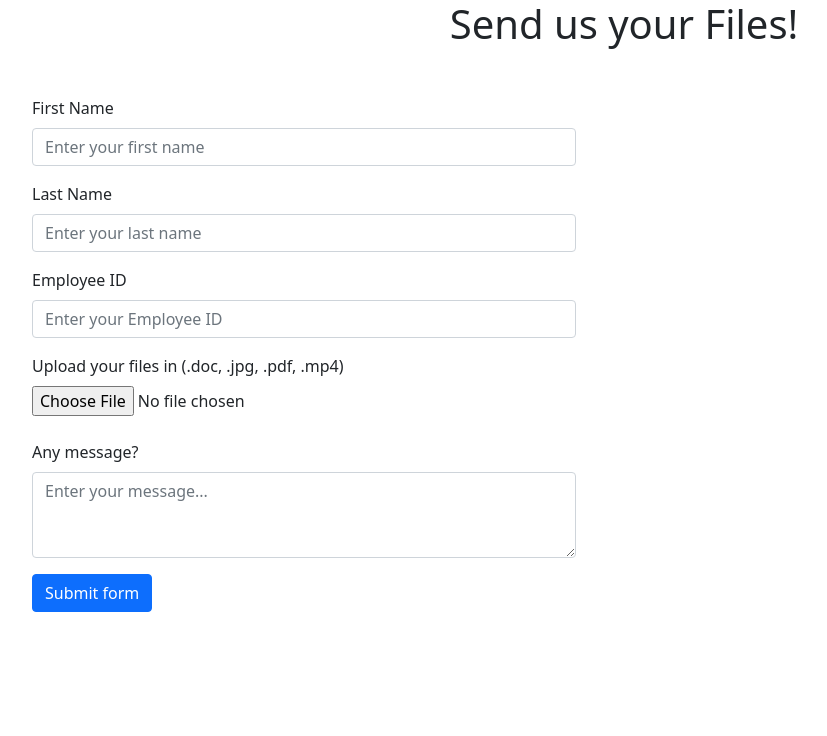
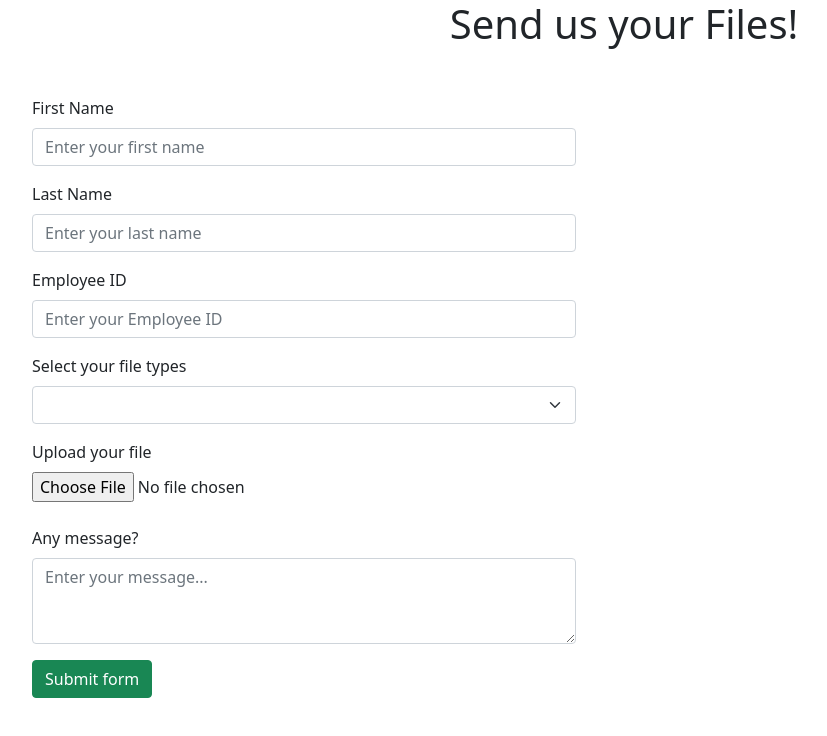
Before and after one commit to powartejas1402/Project_Dashboard, a React (Create React App) app: page / in a window 1280 px wide. Shown: the top 736 px of the page, without its empty margins (16-843 px from the left). Built offline with nearby package versions, Linux system fonts and the light colour scheme.

Commit message:
added api

```diff
--- a/package.json
+++ b/package.json
@@ -2,13 +2,15 @@
   "name": "appproject",
   "version": "0.1.0",
   "private": true,
-  "homepage" : "https://powartejas1402.github.io/Project_Dashboard",
+  "homepage": "https://powartejas1402.github.io/Project_Dashboard",
   "dependencies": {
     "@testing-library/jest-dom": "^4.2.4",
     "@testing-library/react": "^9.5.0",
     "@testing-library/user-event": "^7.2.1",
+    "axios": "^0.20.0",
     "bootstrap": "^5.0.0-alpha1",
     "react": "^16.13.1",
+    "react-async": "^10.0.1",
     "react-dom": "^16.13.1",
     "react-router-dom": "^5.2.0",
     "react-scripts": "3.4.3"
@@ -19,7 +21,7 @@
     "test": "react-scripts test",
     "eject": "react-scripts eject",
     "predeploy": "npm run build",
-    "deploy" : "gh-pages -d build"
+    "deploy": "gh-pages -d build"
   },
   "eslintConfig": {
     "extends": "react-app"
--- a/src/Form.jsx
+++ b/src/Form.jsx
@@ -1,5 +1,6 @@
-import React, {useState} from 'react';
+import React, {useState, useEffect} from 'react';
 import "../node_modules/bootstrap/dist/css/bootstrap.min.css";
+import axios from 'axios';
 
 const Form = () => {
 
@@ -15,6 +16,9 @@ const Form = () => {
         msg : '',
     });
 
+    const [file, setFile] = useState();
+    const [name, setName] = useState();
+
     const InputEvent = (event) => {
         const {name, value} = event.target;
         setData((preValue) => {
@@ -25,9 +29,21 @@ const Form = () => {
         });
     };
 
+
+
     const formSubmit = (e) => {
+        let info = [data, name, file];
+        console.log(info);
         e.preventDefault();
-        alert(`First-Name: ${data.firstname}, Last-name: ${data.lastname}, EmployeeID: ${data.empid}, Message: ${data.msg}`);
+        console.log(data);
+        alert(`First-Name: ${data.firstname}, Last-name: ${data.lastname}, EmployeeID: ${data.empid}, Message: ${data.msg}, File-type: ${file}, File: ${name}`);
+        axios.post("https://intense-beach-75357.herokuapp.com/file" , info)
+            .then(response =>{
+                console.log(response)
+            })
+            .catch(error => {
+                console.log(error)
+            })
     };
 
     return (
@@ -47,18 +63,45 @@ const Form = () => {
                         <label for="employeeid" className="form-label">Employee ID</label>
                         <input type="number" className="form-control" id="employeeid" name="empid" onChange={InputEvent} value={data.empid} placeholder="Enter your Employee ID" required />
                     </div>
+                    <div className="mb-3">
+                        <label for="filetype" className="form-label">Select your file types</label>
+                        <select
+                            id="filetype"
+                            value={file}
+                            name="type"
+                            onChange={(event) => {
+                                setFile(event.target.value);
+                            }}
+                            className="form-select" required>
+                            <option selected></option>
+                            <option value="DOC">DOC</option>
+                            <option value="PDF">PDF</option>
+                            <option value="MP4">MP4</option>
+                            <option value="JPG">JPG</option>
+
+                        </select>
+
+                    </div>
                     <div style = {{border : '0px'}}>
-                        <label for="selectfile" className="form-label">Upload your files in (.doc, .jpg, .pdf, .mp4)</label>
+                        <label for="selectfile" className="form-label">Upload your file</label>
                         <br />
-                        <input type="file" id="selectfile" accept=".pdf, .jpg, .doc, .mp4" required/>
+                        <input
+                            type="file"
+                            value={name}
+                            name="filename"
+                            onChange={(event) => {
+                                setName(event.target.value);
+                            }}
+                            id="selectfile"
+                            accept={`.${file}`} />
                     </div>
                     <br />
                     <div className="mb-3">
                         <label for="exampleFormControlTextarea1" className="form-label">Any message?</label>
                         <textarea className="form-control" id="exampleFormControlTextarea1" name="msg" onChange={InputEvent} value={data.msg} placeholder="Enter your message..." rows="3"></textarea>
                     </div>
-                    <div class="col-12">
-                        <button class="btn btn-primary" type="submit">Submit form</button>
+                    <div className="col-12">
+                        <button className="btn btn-success" type="submit">Submit form</button>
                     </div>
                 </div>
             </form>
```
Also changed, not shown: src/post.jsx (added, +8 -0 lines), 1 other file (tests, documents, lock files or other folders).
